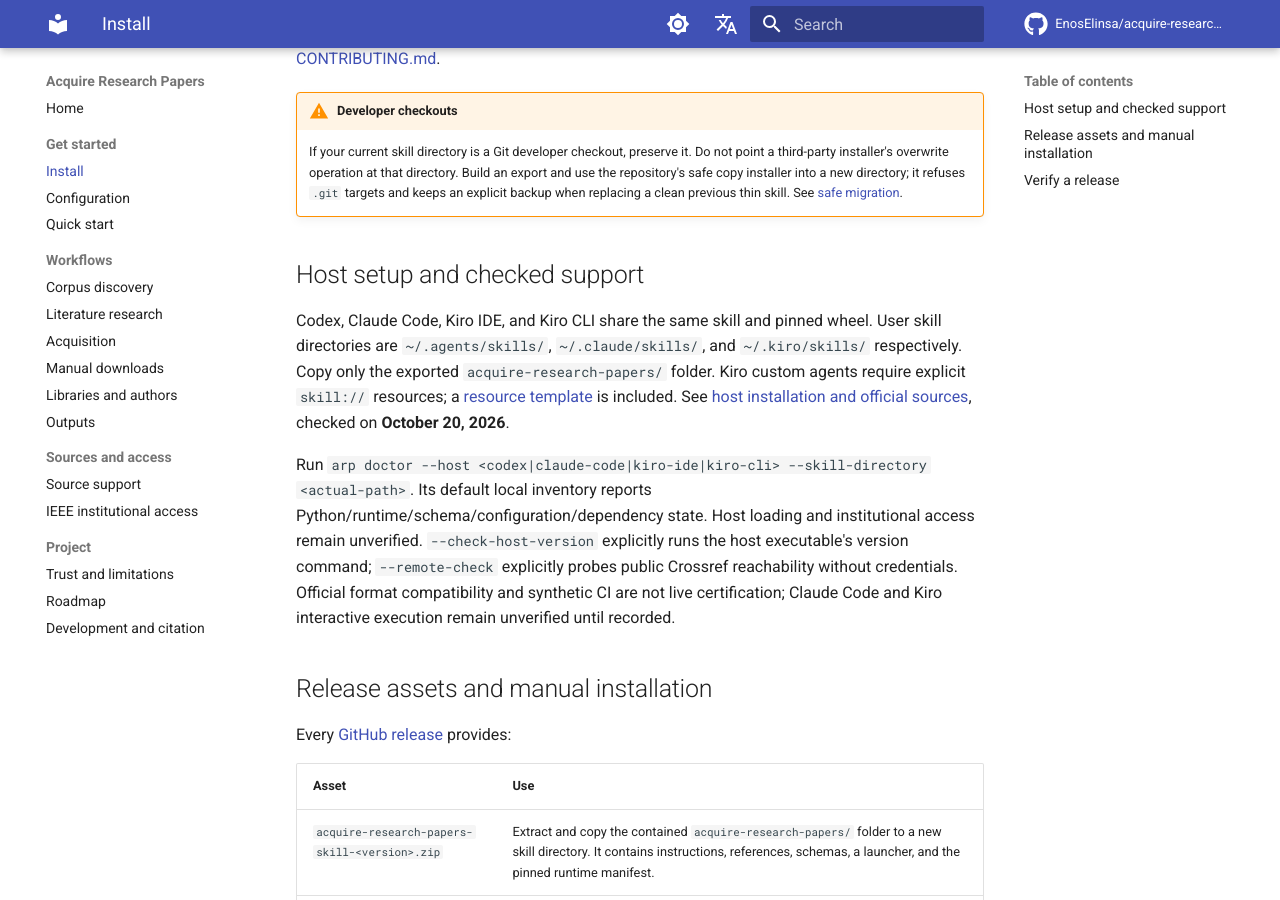
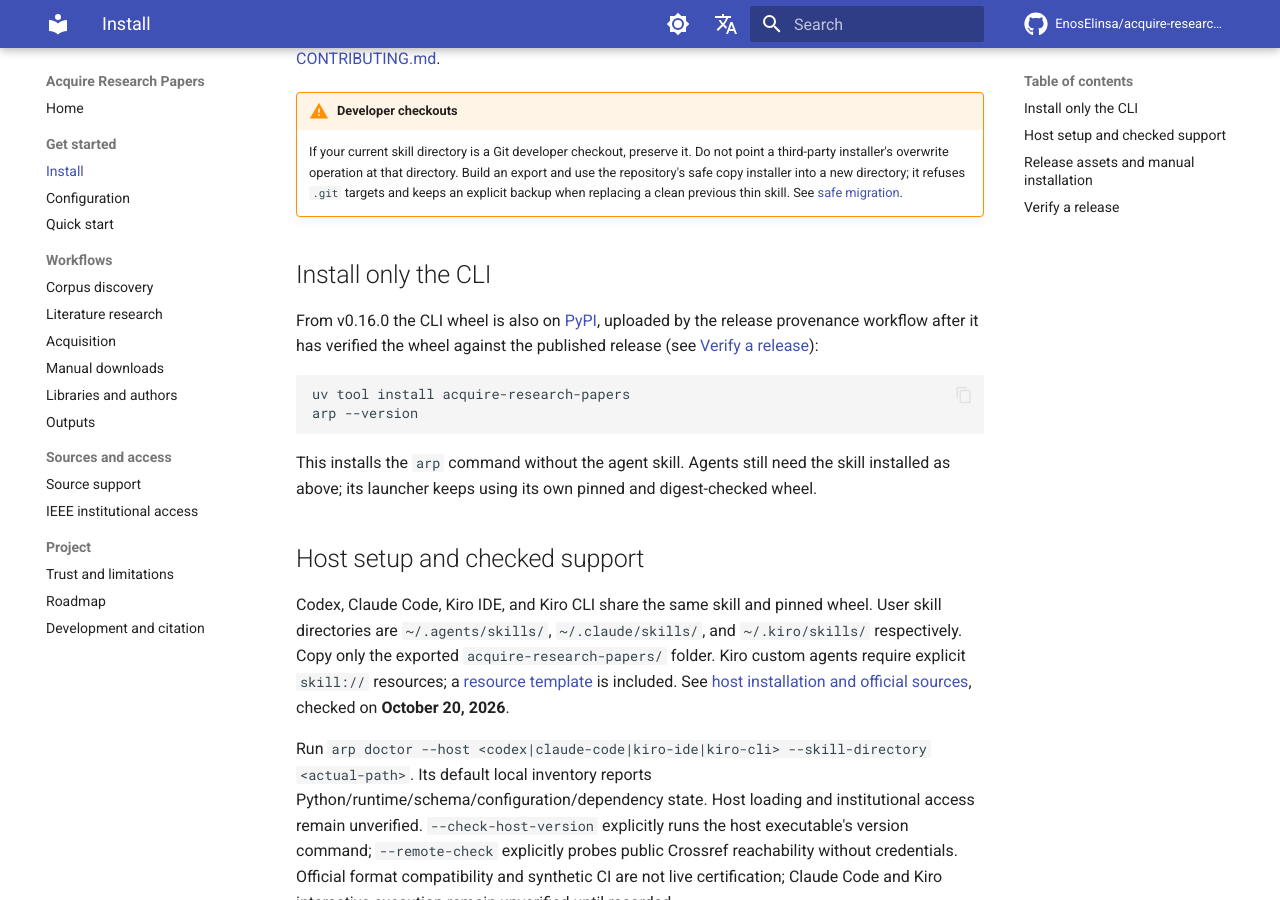
Before and after one commit to EnosElinsa/acquire-research-papers, an MkDocs documentation site: the page built from docs-site/en/install.md, in a window 1280 px wide and 900 px high, scrolled down 664 px. Built offline with MkDocs 1.6.1 and Material for MkDocs 9.7.7, drawn with Linux system fonts in a browser that asks for light colours; comment, search, counter and statistics services are not loaded.

````diff
--- a/docs-site/en/install.md
+++ b/docs-site/en/install.md
@@ -20,6 +20,17 @@
 
 !!! warning "Developer checkouts"
     If your current skill directory is a Git developer checkout, preserve it. Do not point a third-party installer's overwrite operation at that directory. Build an export and use the repository's safe copy installer into a new directory; it refuses `.git` targets and keeps an explicit backup when replacing a clean previous thin skill. See [safe migration](https://github.com/EnosElinsa/acquire-research-papers/blob/main/CONTRIBUTING.md#safe-copy-and-checkout-migration).
+
+## Install only the CLI
+
+From v0.16.0 the CLI wheel is also on [PyPI](https://pypi.org/project/acquire-research-papers/), uploaded by the release provenance workflow after it has verified the wheel against the published release (see [Verify a release](#verify-a-release)):
+
+```text
+uv tool install acquire-research-papers
+arp --version
+```
+
+This installs the `arp` command without the agent skill. Agents still need the skill installed as above; its launcher keeps using its own pinned and digest-checked wheel.
 
 ## Host setup and checked support
 
````
Also changed, not shown: CONTRIBUTING.md (+1 -1 lines), README.md (+1 -1 lines), README.zh-CN.md (+1 -1 lines), docs-site/zh/install.md (+11 -0 lines), 2 other files.
